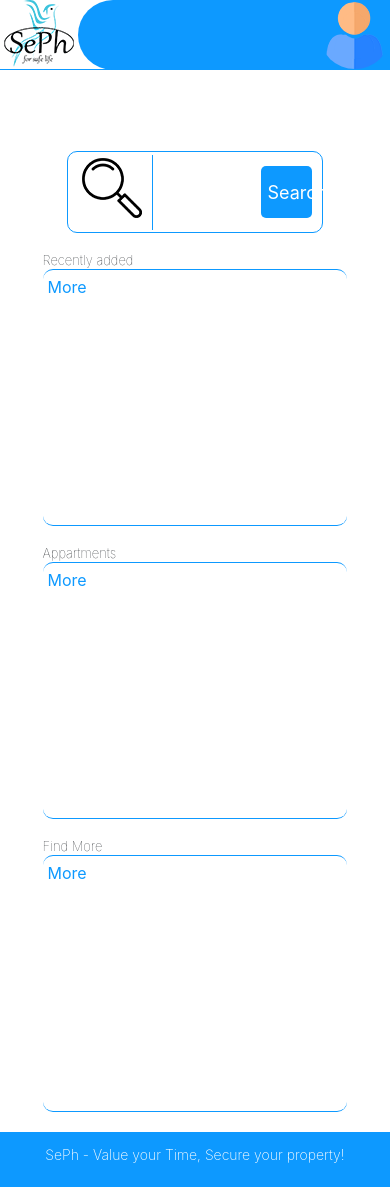
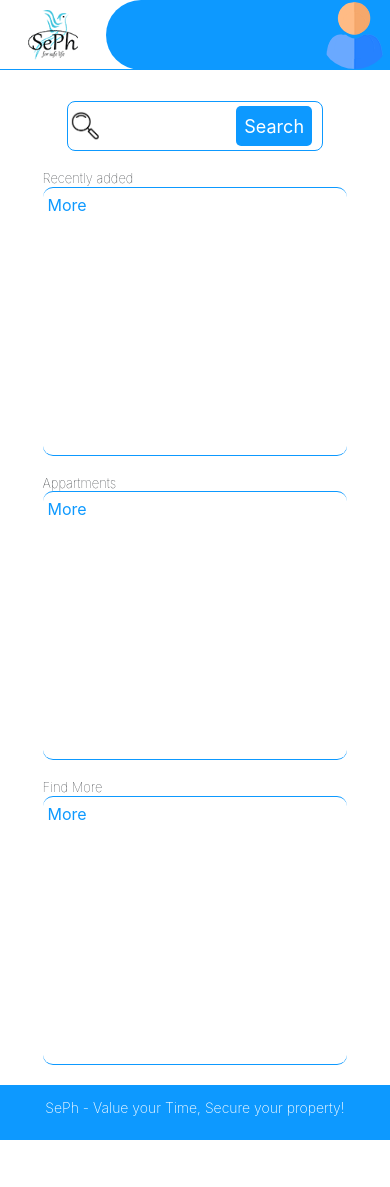
Before and after one commit to yosephtamir/SePh, a Flask app: page / in a window 390 px wide. After the commit the page ends 1140 px from the top, so only its background shows below. Run offline with Flask 3, Linux system fonts and the light colour scheme; data that the repository does not hold is empty; some libraries are stand-ins or nearby versions.

Commit message:
responsive css changes

```diff
--- a/web/static/css/container.css
+++ b/web/static/css/container.css
@@ -122,3 +122,26 @@
         min-width: 300px!important;
     }
 }
+
+@media only screen and (max-width: 999px) {
+    .rowcontainer {
+        border-top: 1px solid #0D99FF;
+        border-bottom: 1px solid #0D99FF;
+        border-radius: 10px;
+        padding: 5px;
+    }
+    .oneproduct {
+        display: flex;
+        justify-content: space-between;
+        flex-wrap: wrap;
+        width: fit-content;
+        height: fit-content;
+    }
+    .rows {
+        height: fit-content;
+        display: flex;
+        flex-direction: column;
+        width: 95%;
+    }
+
+}
--- a/web/static/css/filter.css
+++ b/web/static/css/filter.css
@@ -31,3 +31,35 @@
     opacity: 90%;
     scale: 1.05;
 }
+
+@media only screen and (max-width: 600px) {
+    .filter {
+        height: 50px;
+        border-radius: 8px;
+        border: 1px solid #0D99ff;
+        width: 80%;
+        margin-top: 30px;
+        display: flex;
+        justify-content: space-between;
+        align-items: center;
+    }
+    .searchicon {
+        width: 30px;
+        height: 30px;
+        margin-left: 2px;
+        border-right: none;
+        background: url("../images/searchicon.png") no-repeat;
+        background-size: cover;
+
+    }
+    .searchbtn {
+        width: 30%;
+        background-color: #0D99ff;
+        color: white;
+        border: none;
+        border-radius: 5px;
+        height: 40px;
+        font-size: large;
+        margin-right: 10px;
+    }
+}
--- a/web/static/css/header.css
+++ b/web/static/css/header.css
@@ -102,3 +102,20 @@ header {
         display: block;
     }
 }
+
+
+@media only screen and (max-width: 720px) {
+    .logo {
+        display: flex;
+        width: 30%;
+        align-items: center;
+        justify-content: center;
+    }
+    .logoimg {
+        background: url("../images/70x67seph.png") no-repeat;
+        background-size: cover;
+        width: 50px;
+        height: 50px;
+        margin: auto;
+    }
+}
```
Also changed, not shown: web/static/images/yosephtamir/profilepics/20240228141642006348.jpg (added), web/static/images/yosephtamir/property/20240228141610323704.png (added), web/static/images/yosephtamir/property/20240228141610464328.jpg (added), web/static/images/yosephtamir/property/20240228141610511158.jpg (added), web/static/images/yosephtamir/property/20240228141830790998.jpg (added).
